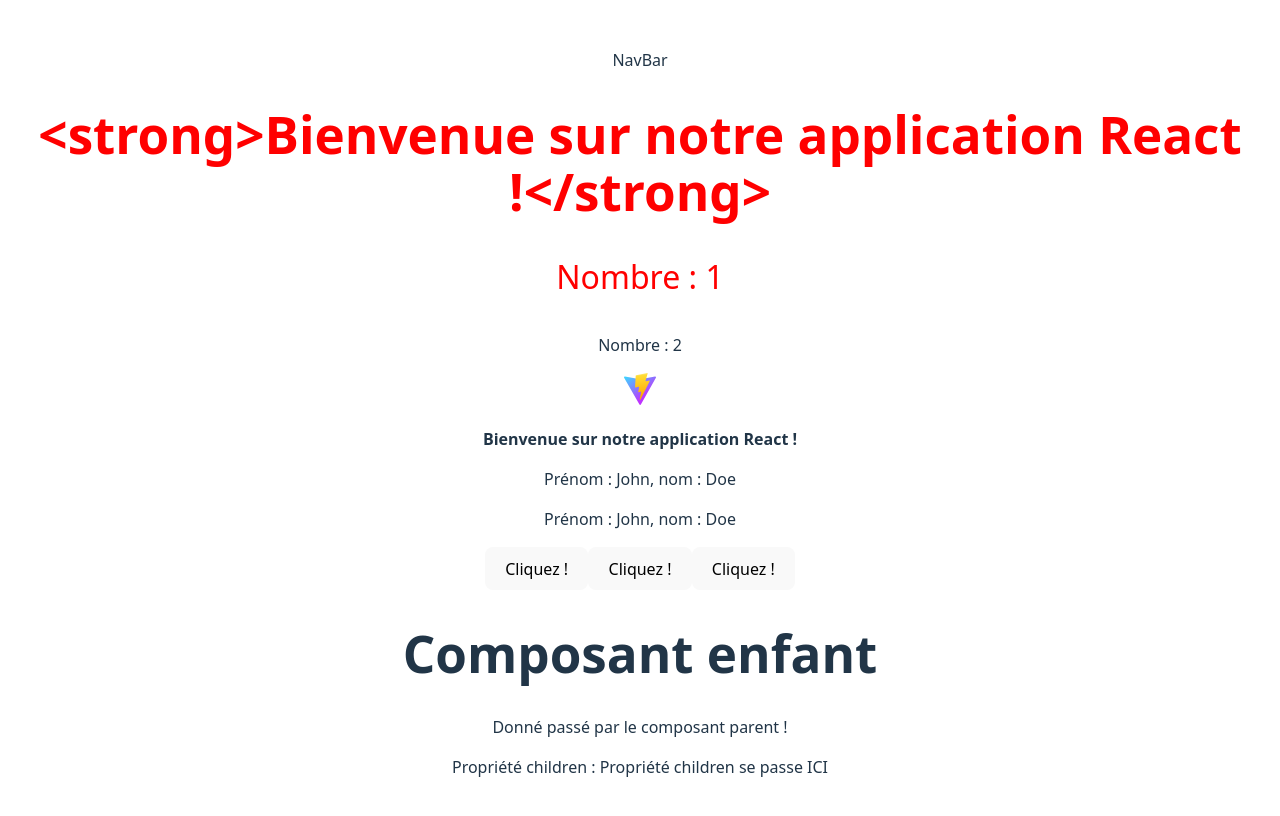
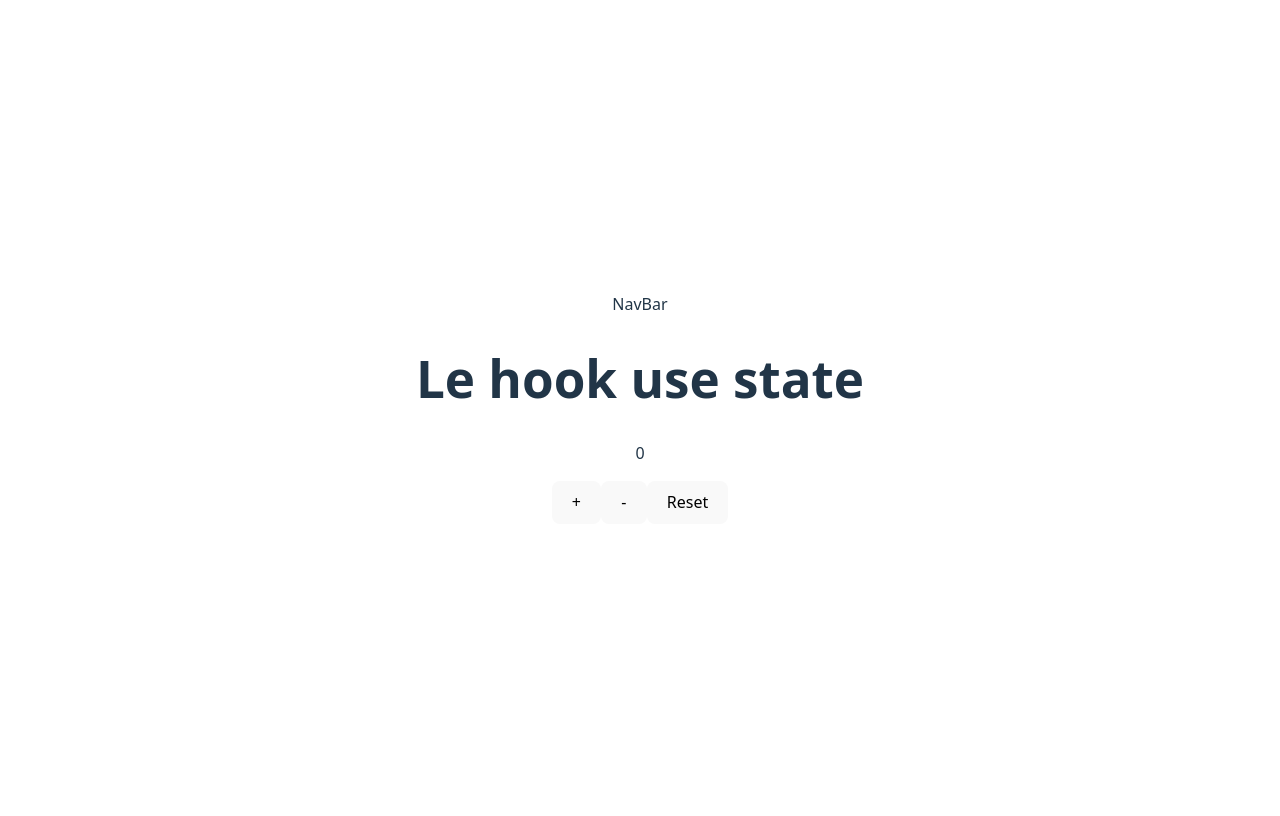
Before and after one commit to JonatanNs/react_dawan, a React (Vite) app in the folder react/react_formation_dawan/: page /useState in a window 1280 px wide. Shown: the top 816 px of the page. Built offline with nearby package versions, Linux system fonts and the light colour scheme.

Commit message:
feat : add hookUseState

```diff
--- a/react/react_formation_dawan/src/App.jsx
+++ b/react/react_formation_dawan/src/App.jsx
@@ -1,6 +1,7 @@
 import { BrowserRouter, Route, Routes } from 'react-router-dom';
 import './App.css'
 import JsxTheorie from "./components/JsxTheorie";
+import HookUseState from './components/HookUseState';
 
 function App(){
   return (
@@ -8,11 +9,11 @@ function App(){
       <p>NavBar</p>
       <BrowserRouter>
         <Routes>
-          <Route path="" element={ <JsxTheorie /> } />
+          <Route path="/jsx" element={ <JsxTheorie /> } />
+          <Route path="/useState" element={ <HookUseState /> } />
           <Route path="/test" element={ <> <p>Page test !</p> </> } />
         </Routes>
       </BrowserRouter>
-      <JsxTheorie/>
     </>
   )
 }
--- /dev/null
+++ b/react/react_formation_dawan/src/components/HookUseState.jsx
@@ -0,0 +1,34 @@
+import { useState } from "react";
+import { hydrateRoot } from "react-dom/client"
+
+function HookUseState(){
+
+    const [cpt, setCpt] = useState(0);
+
+    console.log("cpt", cpt);
+
+    const increment = () =>{
+        setCpt((prevValue) => prevValue +1);
+    }
+
+    const decrement = () =>{
+        setCpt((prevValue) => prevValue -1);
+    }
+
+    const reset = () =>{
+        setCpt(0);
+    }
+
+    return (
+        <>
+            <h1>Le hook use state</h1>
+            <p>{cpt}</p>
+            <button onClick={increment}>+</button>
+            <button onClick={decrement}>-</button>
+            <button onClick={reset}>Reset</button>
+
+        </>
+    )
+}
+
+export default HookUseState
```
